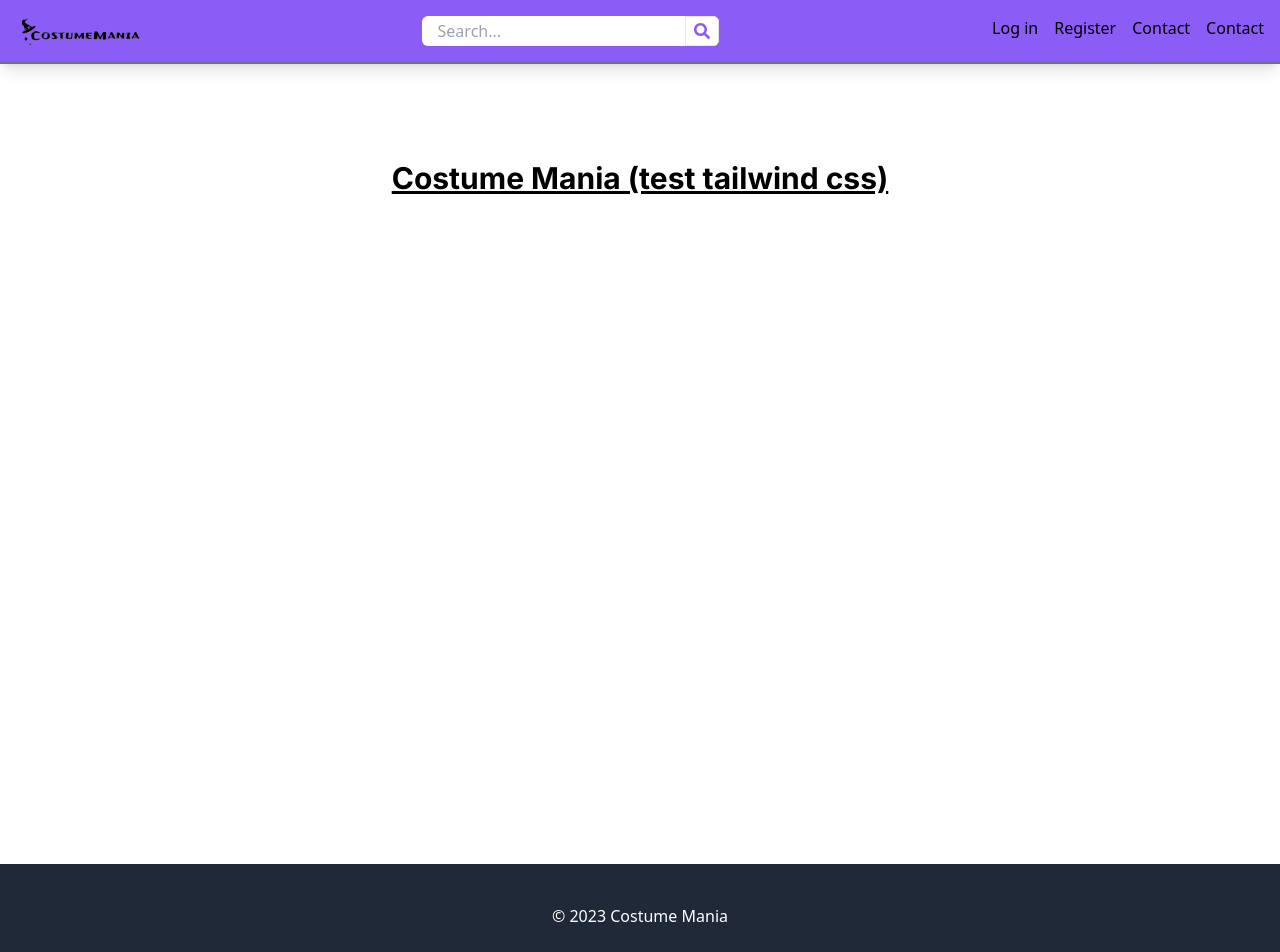
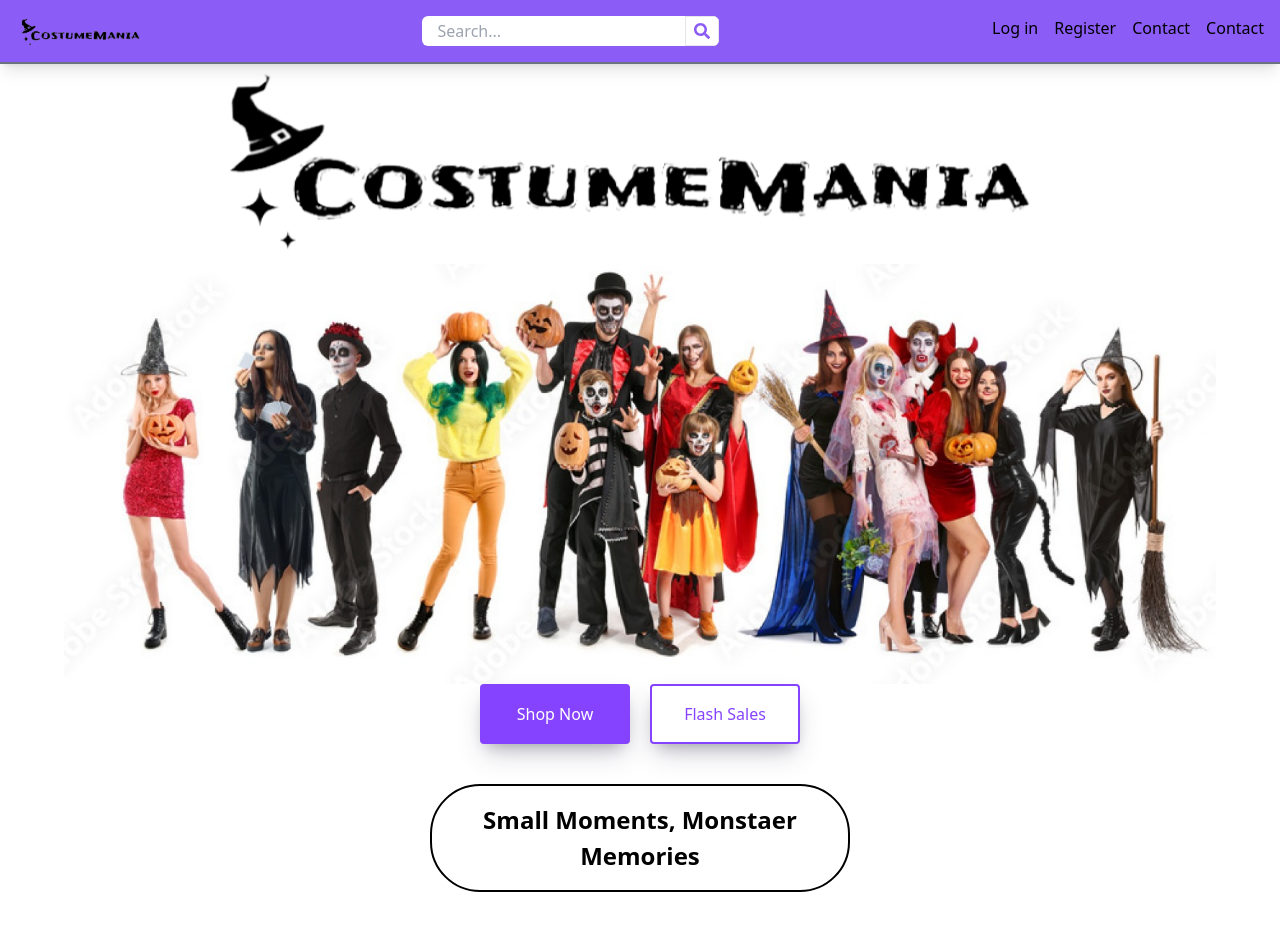
Before and after one commit to Daniel-Zemanate/PI2G1-front-costume-mania, a Next.js app: page / in a window 1280 px wide. Shown: the top 952 px of the page. Built offline with nearby package versions, Linux system fonts and the light colour scheme.

Commit message:
P1G1-19: Crear banner principal 'Costume Mania'

```diff
--- /dev/null
+++ b/src/components/MainBanner/index.tsx
@@ -0,0 +1,25 @@
+import React from 'react';
+import logo from "@assets/logo.png";
+import banner from "@assets/mainBenner.png";
+import styles from '@/styles/Home.module.css'
+import Image from "next/image";
+
+function Banner() {
+  return (
+      <div className="container mx-auto text-center">
+        <figure style={{ display: 'flex', flexDirection: 'column', alignItems:'center'}}>
+          <Image src={logo} alt="Logo" style={{ width: '70%', height: '200px' }}/>
+          <Image src={banner} alt="BannerPrincipal" style={{ width: '90%', height: '420px' }}/>
+        </figure>
+        <div style={{ display: 'flex', flexDirection: 'row', justifyContent:'center', gap: '20px', margin:'0px 0px 40px 0px'}}>
+          <button type="submit" className={`${styles.primaryButton}`}>Shop Now</button>
+          <button type="submit" className={`${styles.secondaryButton}`}>Flash Sales</button>
+        </div>
+        <div>
+        <button type="submit" className={`${styles.tertiaryButton}`}>Small Moments, Monstaer Memories</button>
+        </div>
+      </div>
+  );
+}
+
+export default Banner;
--- a/src/layouts/rootLayout.tsx
+++ b/src/layouts/rootLayout.tsx
@@ -1,6 +1,7 @@
 import React from "react";
 import NavBar from '@components/NavBar'
 import Footer from "@/components/Footer";
+import Banner from "@/components/MainBanner";
 
 export default function RootLayout({
   children,
@@ -10,6 +11,7 @@
   return (
     <>
       <NavBar />
+      <Banner></Banner>
       <main>{children}</main>
       <Footer />
     </>
--- a/src/styles/Home.module.css
+++ b/src/styles/Home.module.css
@@ -107,6 +107,36 @@
 .logo {
   position: relative;
 }
+
+.primaryButton{
+  background-color: #8643FF;
+  border:solid 2px #8643FF;
+  color: #FFFFFF;
+  border-radius: 4px;
+  padding: 16px 8px;
+  width: 150px;
+box-shadow: rgba(50, 50, 93, 0.25) 0px 13px 27px -5px, rgba(0, 0, 0, 0.3) 0px 8px 16px -8px;
+}
+
+.secondaryButton{
+  background-color: #FFFFFF;
+  border:solid 2px #8643FF;
+  color: #8643FF;
+  border-radius: 4px;
+  padding: 16px 8px;
+  width: 150px;
+box-shadow: rgba(50, 50, 93, 0.25) 0px 13px 27px -5px, rgba(0, 0, 0, 0.3) 0px 8px 16px -8px;}
+
+.tertiaryButton{
+  background-color: #FFFFFF;
+  border:solid 2px;
+  border-radius: 50px;
+  padding: 16px 8px;
+  font-weight: bold;
+  font-size: 24px;
+  width: 420px;
+}
+
 /* Enable hover only on non-touch devices */
 @media (hover: hover) and (pointer: fine) {
   .card:hover {
@@ -200,6 +230,13 @@
     );
     z-index: 1;
   }
+
+  .tertiaryButton{
+    width: 350px;
+    font-weight: lighter;
+    height: 100px;
+   font-size: 24px;
+  }
 }
 
 /* Tablet and Smaller Desktop */
```
Also changed, not shown: src/assets/mainBenner.png (added).
